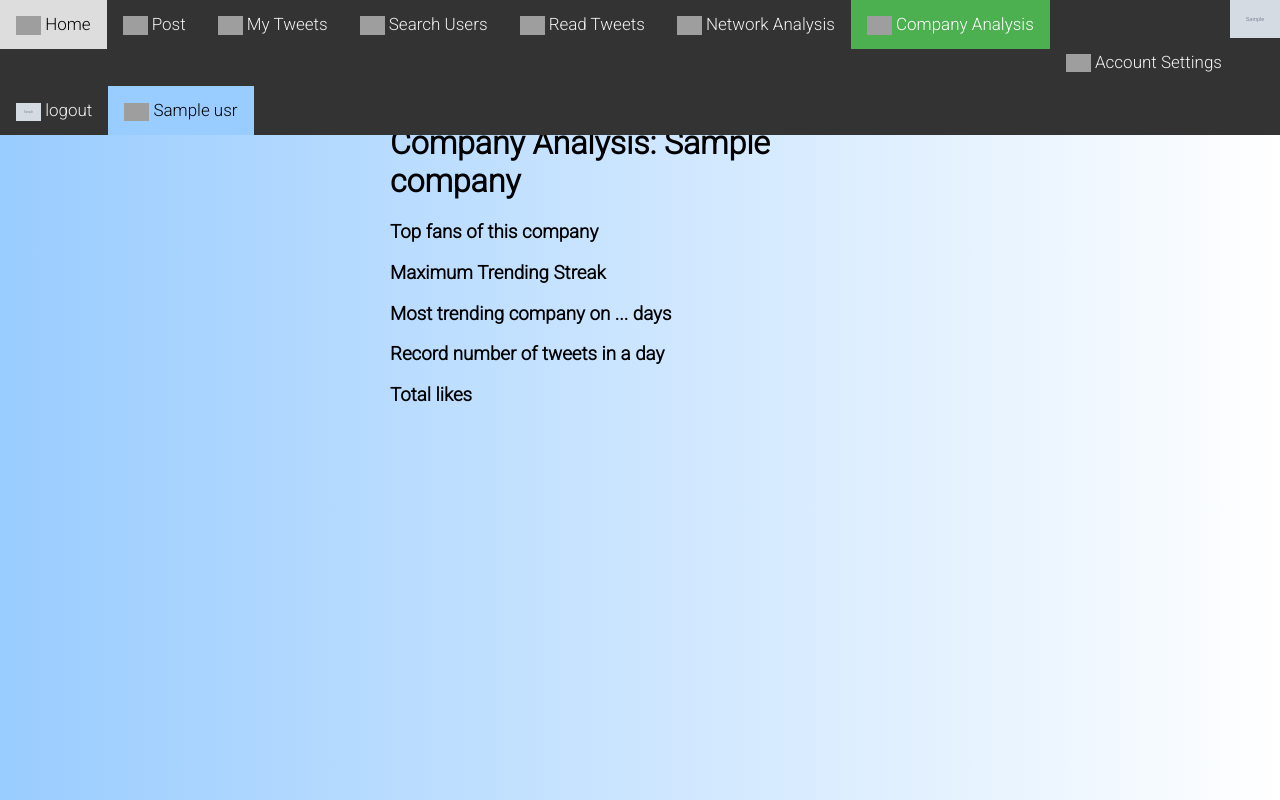
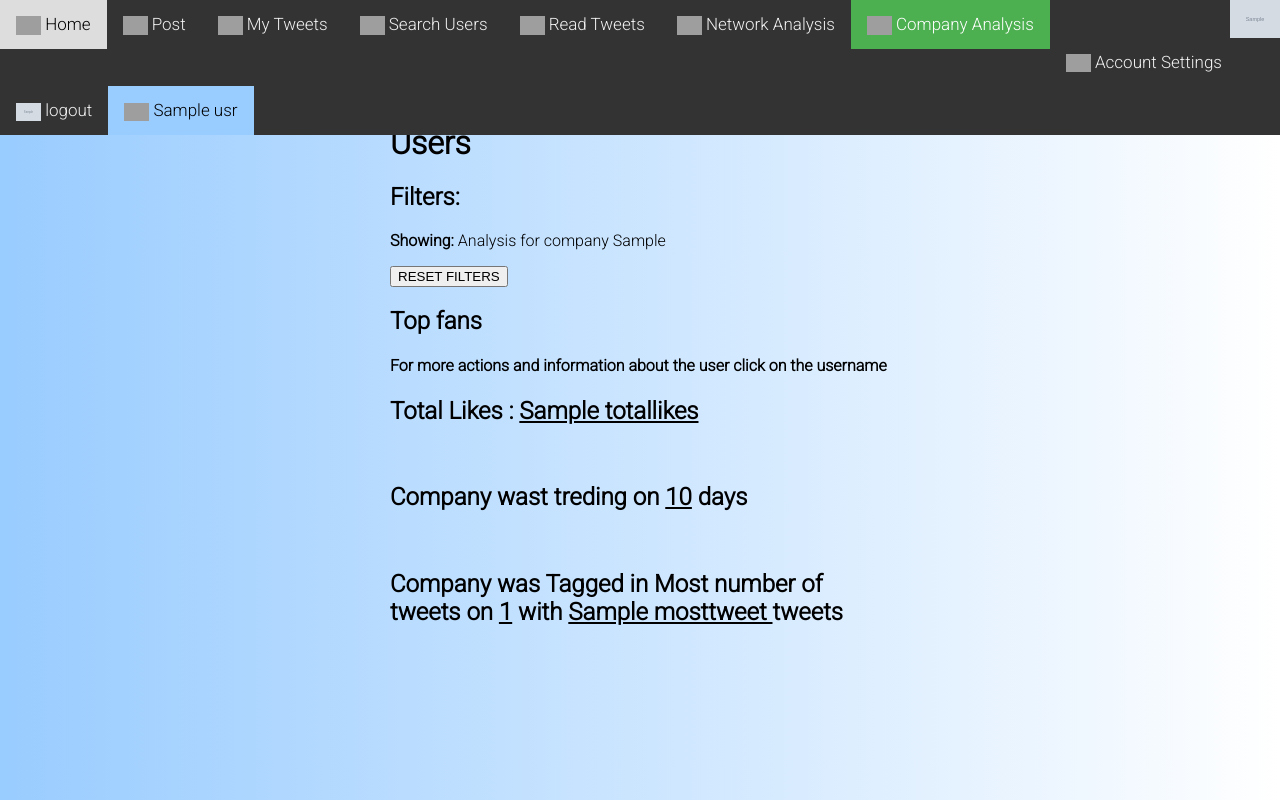
Before and after one commit to s7rthak/COL362-Twitter-Dashboard, a Flask app: template templates/company_analysis.html in a window 1280 px wide. Run offline with Flask 2, Linux system fonts and the light colour scheme; the template is opened without the code that fills it: most values are stand-ins (such as "Sample title", 1, 10 or a date in 2020); grey boxes marked "Sample" are stand-in pictures; parts of the project's set-up code (start-up, migrations or seed data) failed here and were passed over; grey boxes are pictures that could not be loaded.

Commit message:
Company Analysis Added

```diff
--- a/app.py
+++ b/app.py
@@ -38,6 +38,8 @@
 	global user_id, user_name
 	if not user_id:
 		return redirect(url_for("login"))
+
+	# print(list(pratik_test()))
 
 	return render_template("home.html", usr = user_name, usr_id = user_id, image = image)
 
@@ -357,11 +359,22 @@
 	return render_template("network_analysis.html", usr = user_name, usr_id = user_id, image = image)
 
 # company_analysis endpoint
-@app.route("/company_analysis")
+@app.route("/company_analysis", methods = ["GET", "POST"])
 def company_analysis():
 	global user_id, user_name
 	if not user_id:
 		return redirect(url_for("login"))
+
+	if request.method == "POST":
+		companycode = request.form["companies_to_show"]
+		topfans = get_topfans_db(companycode)
+		totallikes = get_totallikes_db(companycode)
+		mosttrending = get_mosttrending_db(companycode)
+		mosttweets = get_maxtweets_db(companycode)
+
+		users_list = [(this_user_id, get_user_name_db(this_user_id)) for this_user_id in topfans]
+
+		return render_template("company_analysis.html", usr = user_name, usr_id = user_id, image = image, users_info=companycode, users_list=users_list, users_num=len(users_list), totallikes=totallikes, mosttrending=mosttrending, mosttweets=mosttweets)
 
 	return render_template("company_analysis.html", usr = user_name, usr_id = user_id, image = image)
 
--- a/templates/company_analysis.html
+++ b/templates/company_analysis.html
@@ -5,12 +5,92 @@
 {% block company_analysis_class %}class="active"{% endblock %}
 
 {% block content %}
-	<div class="login-page">
-		<h1>Company Analysis: {{ company }}<h1>
-		<h3>Top fans of this company</h3>
-		<h3>Maximum Trending Streak</h3>
-		<h3>Most trending company on ... days</h3>
-		<h3>Record number of tweets in a day</h3>
-		<h3>Total likes</h3>
+
+<div class="login-page">
+	<div>
+
+		{% if users_info %}
+
+			<h1> Users </h1>
+
+			<h2>Filters:</h2>
+
+			<p><b>Showing: </b> Analysis for company {{ users_info }}</p>
+
+
+			<button onclick="document.location='/company_analysis'">RESET FILTERS</button>
+
+			<p></p>
+			<h2>Top fans</h2>
+			<h4>For more actions and information about the user click on the username</h4>
+
+			{% for i in range(users_num) %}
+				<blockquote class="twitter-user" tw-align-center data-lang="en">
+					<p></p>
+					<a href="/user:{{ users_list[i][0] }}" style="color:red"><b>&mdash; @{{ users_list[i][1] }}</b></a>
+				</blockquote>
+			{% endfor %}
+
+			<h2>Total Likes : <u>{{totallikes}}</u></h2><br>
+			<h2>Company wast treding on <u>{{mosttrending}}</u> days</h2><br>
+			<h2>Company was Tagged in Most number of tweets on <u>{{mosttweets[0][0]}}</u> with <u>{{mosttweets[0][1]}} </u> tweets</h2><br>
+
+
+
+		{% else %}
+
+			<h1>Select which company's analysis to see</h1>
+
+			<form action="" target="_self" id="bootstrapForm" method="POST">
+
+			<fieldset>
+				<legend for="companies_to_show">Select Company</legend>
+				<div class="form-group">
+					<div class="radio">
+						<label>
+							<input type="radio" name="companies_to_show" value="AAPL" checked>
+							Apple
+						</label>
+					</div>
+					<div class="radio">
+						<label>
+							<input type="radio" name="companies_to_show" value="GOOG" >
+							Google
+						</label>
+					</div>
+					<div class="radio">
+						<label>
+							<input type="radio" name="companies_to_show" value="GOOGL" >
+							Alphabet  Inc
+						</label>
+					</div>
+					<div class="radio">
+						<label>
+							<input type="radio" name="companies_to_show" value="AMZN" >
+							Amazon
+						</label>
+					</div>
+					<div class="radio">
+						<label>
+							<input type="radio" name="companies_to_show" value="TSLA" >
+							Tesla
+						</label>
+					</div>
+					<div class="radio">
+						<label>
+							<input type="radio" name="companies_to_show" value="MSFT" >
+							Microsoft
+						</label>
+					</div>
+				</div>
+			</fieldset>
+				<button>Show Network</button>
+			</form>
+
+		{% endif %}
+
+
 	</div>
+</div>
+
 {% endblock %}
--- a/templates/network_analysis.html
+++ b/templates/network_analysis.html
@@ -12,7 +12,7 @@
 		<h3>Your interests match with:</h3>
 	</div>
 
-	<div class="login-page">
+<div class="login-page">
 	<div>
 
 		{% if users_info %}
```
Also changed, not shown: database.py (+19 -1 lines), query.py (+33 -0 lines).
